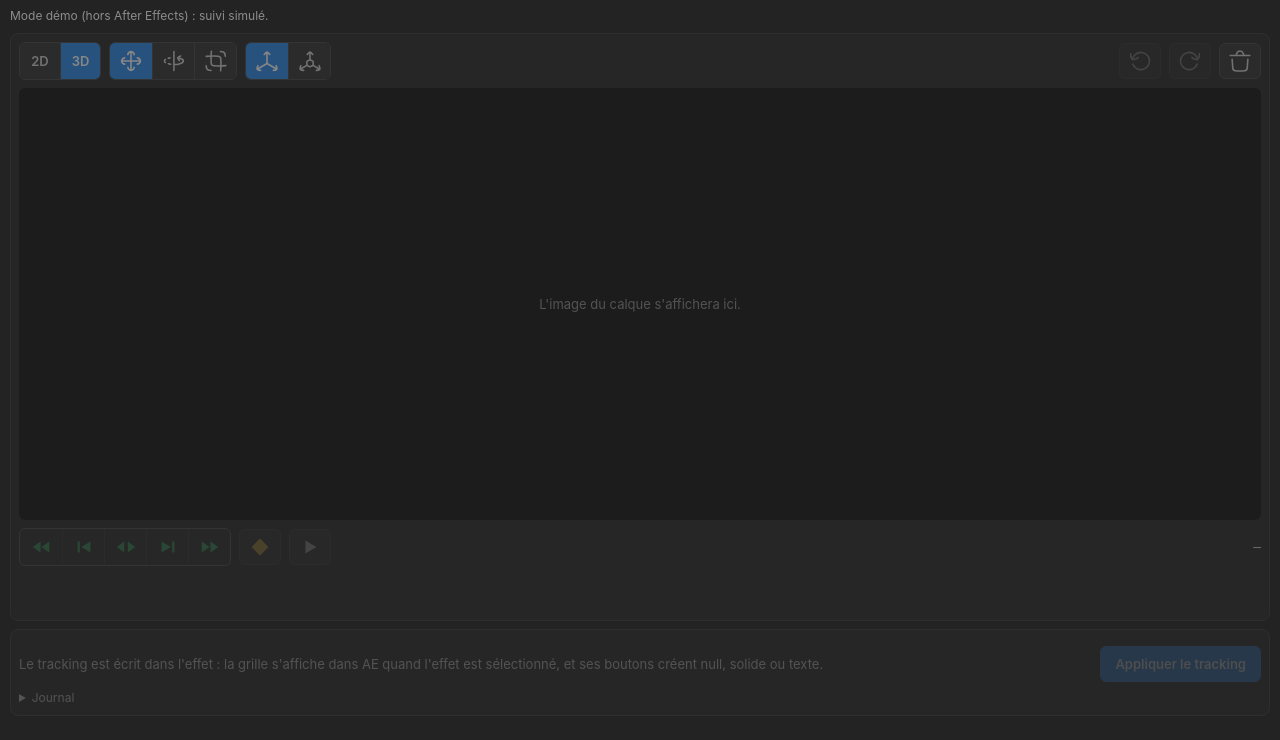
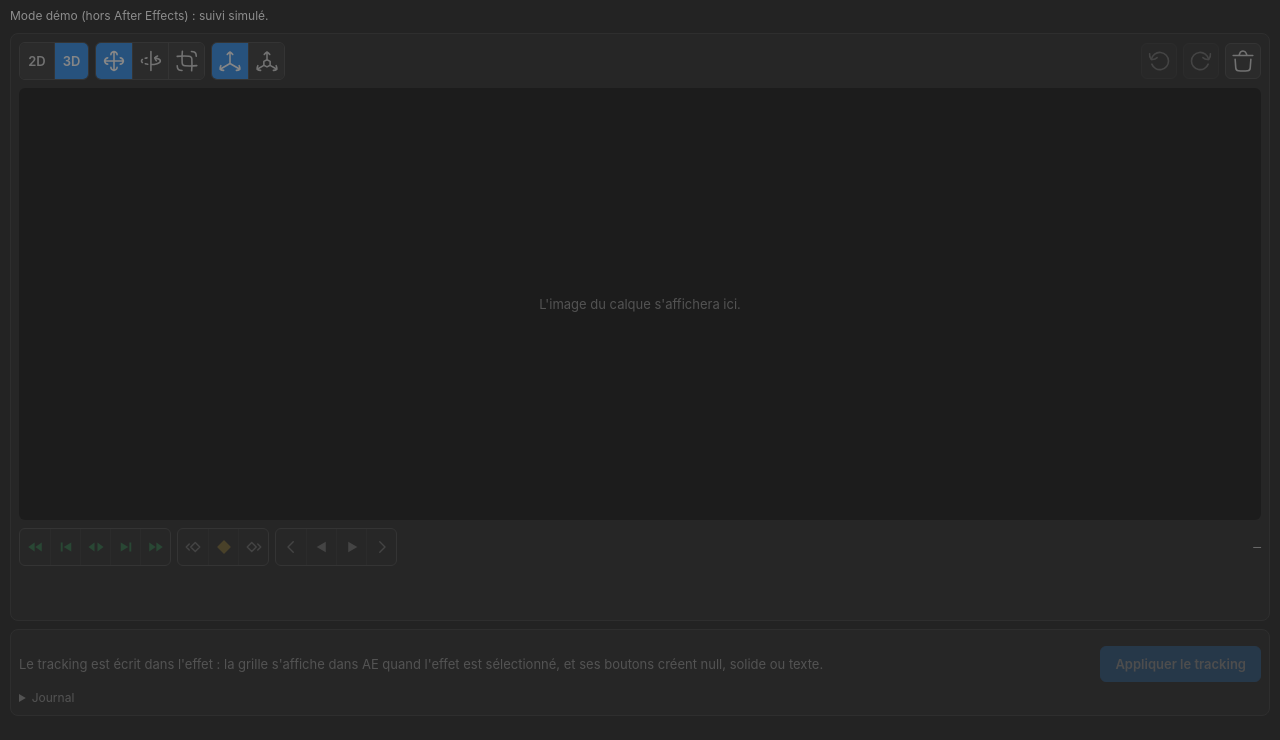
Before and after one commit to TeeVy/3d-surface-tracker, a plain HTML site: page panel/index.html in a window 1280 px wide. Drawn offline with Linux system fonts and the light colour scheme.

Commit message:
Panneau : lecture arrière, image par image, clé précédente / suivante ; lecture en aller-retour
Trois groupes de boutons sous l'image : suivi, clés, lecture. Boutons resserrés pour tenir sur une
ligne dans un panneau de 460 px.

Co-Authored-By: Claude Opus 5.5 <noreply@anthropic.com>

```diff
--- a/panel/css/style.css
+++ b/panel/css/style.css
@@ -76,7 +76,13 @@ input[type=range] { width: 100%; accent-color: var(--accent); margin: 0; height:
   font-size: 12px; padding: 3px 8px; border-radius: 4px; pointer-events: none; }
 
 /* transport + timeline */
-.transport { margin-top: 8px; }
+.transport { margin-top: 8px; flex-wrap: wrap; row-gap: 6px; }
+.transport { column-gap: 6px; }
+.transport .tool.icon { width: 30px; }
+.transport .tool svg { width: 18px; height: 18px; }
+.toolbar { column-gap: 6px; }
+.toolbar .tool.icon { width: 36px; }
+.toolbar .tool.txt { width: 34px; }
 .trk { color: var(--track); }
 .trk.running { background: #5a2d2b; color: #fff; }
 .frame-label { font-size: 13px; color: var(--text); }
--- a/panel/index.html
+++ b/panel/index.html
@@ -92,12 +92,31 @@
           <svg class="solid" viewBox="0 0 24 24"><path d="M3 6v12l8.5-6zM12.5 6v12l8.5-6z"/></svg>
         </button>
       </div>
-      <button id="btn-key" class="tool icon" title="Clé">
-        <svg viewBox="0 0 24 24"><path id="key-path" d="M12 4l8 8-8 8-8-8z"/></svg>
-      </button>
-      <button id="btn-play" class="tool icon" title="Lecture / pause (vignettes)">
-        <svg class="solid" viewBox="0 0 24 24"><path id="play-path" d="M7 5l12 7-12 7z"/></svg>
-      </button>
+      <div class="seg">
+        <button id="btn-key-prev" class="tool icon" title="Clé précédente">
+          <svg viewBox="0 0 24 24"><path d="M15 6l6 6-6 6-6-6zM7 8l-4 4 4 4"/></svg>
+        </button>
+        <button id="btn-key" class="tool icon" title="Clé">
+          <svg viewBox="0 0 24 24"><path id="key-path" d="M12 4l8 8-8 8-8-8z"/></svg>
+        </button>
+        <button id="btn-key-next" class="tool icon" title="Clé suivante">
+          <svg viewBox="0 0 24 24"><path d="M9 6l6 6-6 6-6-6zM17 8l4 4-4 4"/></svg>
+        </button>
+      </div>
+      <div class="seg">
+        <button id="btn-step-back" class="tool icon" title="Image précédente (←)">
+          <svg viewBox="0 0 24 24"><path d="M15 5l-7 7 7 7"/></svg>
+        </button>
+        <button id="btn-play-back" class="tool icon play" data-dir="-1" title="Lecture arrière / pause (aller-retour)">
+          <svg class="solid" viewBox="0 0 24 24"><path d="M17 5L5 12l12 7z"/></svg>
+        </button>
+        <button id="btn-play" class="tool icon play" data-dir="1" title="Lecture / pause (aller-retour)">
+          <svg class="solid" viewBox="0 0 24 24"><path d="M7 5l12 7-12 7z"/></svg>
+        </button>
+        <button id="btn-step-fwd" class="tool icon" title="Image suivante (→)">
+          <svg viewBox="0 0 24 24"><path d="M9 5l7 7-7 7"/></svg>
+        </button>
+      </div>
       <span class="grow"></span>
       <span id="frame-label" class="frame-label mono">—</span>
     </div>
--- a/panel/js/main.js
+++ b/panel/js/main.js
@@ -74,6 +74,7 @@
     spaceKey: false,
     tracking: null,      // {btn, cancel}
     playTimer: null,
+    playDir: 1,          // sens de la lecture (aller-retour)
     scrubbing: false,
     undo: [], redo: [],
     pendingStamp: 0,
@@ -1433,8 +1434,17 @@
         b.title = running ? 'Arrêter le suivi (les images déjà trackées sont gardées)' : b.dataset.title;
       }
     });
-    $('btn-play').disabled = !state.n || !!state.tracking;
-    $('play-path').setAttribute('d', state.playTimer ? 'M7 5h3.5v14H7zM13.5 5H17v14h-3.5z' : 'M7 5l12 7-12 7z');
+    const PAUSE = 'M7 5h3.5v14H7zM13.5 5H17v14h-3.5z';
+    document.querySelectorAll('.play').forEach((b) => {
+      b.disabled = !state.n || !!state.tracking;
+      const path = b.querySelector('path');
+      if (!b.dataset.d) b.dataset.d = path.getAttribute('d');
+      const playing = !!state.playTimer && b.dataset.dir === String(state.playBtn);
+      path.setAttribute('d', playing ? PAUSE : b.dataset.d);
+    });
+    ['btn-step-back', 'btn-step-fwd'].forEach((id) => { $(id).disabled = !state.n || !!state.tracking; });
+    $('btn-key-prev').disabled = !state.n || !!state.tracking || nextKey(k, -1) === null;
+    $('btn-key-next').disabled = !state.n || !!state.tracking || nextKey(k, 1) === null;
     if (state.shot) $('frame-label').textContent = `${state.shot.seqStart + k}` + (k === state.ref ? ' · réf' : '');
     const badge = state.tracking ? `Suivi… image ${state.shot.seqStart + k}`
       : state.curThumbMissing ? 'Images en préparation…'
@@ -1539,12 +1549,35 @@
     state.playTimer = null;
     refresh();
   }
-  $('btn-play').addEventListener('click', () => {
-    if (state.playTimer) { stopPlay(); goTo(state.k, true); return; }
+  // lecture en aller-retour : arrivée au bout, elle repart dans l'autre sens
+  document.querySelectorAll('.play').forEach((btn) => btn.addEventListener('click', () => {
+    const dir = +btn.dataset.dir;
+    if (state.playTimer) {
+      const same = state.playBtn === dir;
+      stopPlay();
+      if (same) { goTo(state.k, true); return; }  // le bouton en cours sert de pause
+    }
+    state.playDir = state.playBtn = dir;  // playBtn : bouton lancé (il affiche la pause)
     const fps = Math.min(30, (state.shot && state.shot.compFps) || 25);
-    state.playTimer = setInterval(() => showFrame(state.k >= state.n - 1 ? 0 : state.k + 1, { fast: true }), 1000 / fps);
+    state.playTimer = setInterval(() => {
+      if (state.n < 2) return;
+      let k = state.k + state.playDir;
+      if (k < 0 || k >= state.n) { state.playDir = -state.playDir; k = state.k + state.playDir; }
+      showFrame(k, { fast: true });
+    }, 1000 / fps);
     refresh();
-  });
+  }));
+  const step = (d) => { if (state.n && !state.tracking) { stopPlay(); goTo(Math.max(0, Math.min(state.n - 1, state.k + d)), true); } };
+  $('btn-step-back').addEventListener('click', () => step(-1));
+  $('btn-step-fwd').addEventListener('click', () => step(1));
+  /** Aller à la clé (ou à la référence) précédente / suivante. */
+  const jumpKey = (d) => {
+    if (!state.n || state.tracking) return;
+    const kk = nextKey(state.k, d);
+    if (kk !== null) { stopPlay(); goTo(kk, true); }
+  };
+  $('btn-key-prev').addEventListener('click', () => jumpKey(-1));
+  $('btn-key-next').addEventListener('click', () => jumpKey(1));
 
   // ------------------------------------------------------------------ suivi
   /** Suivi depuis l'image affichée : une image, ou jusqu'à la clé suivante (ou au bout) ;
```
Also changed, not shown: 1 other file.
